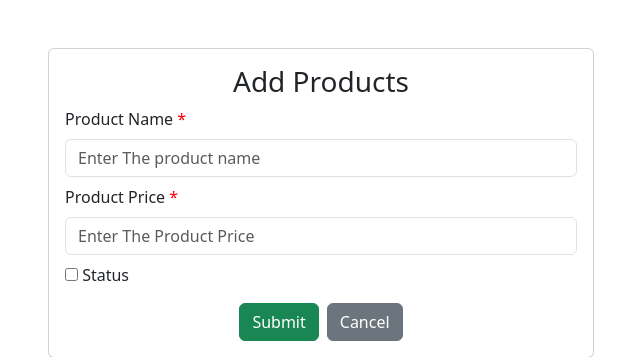
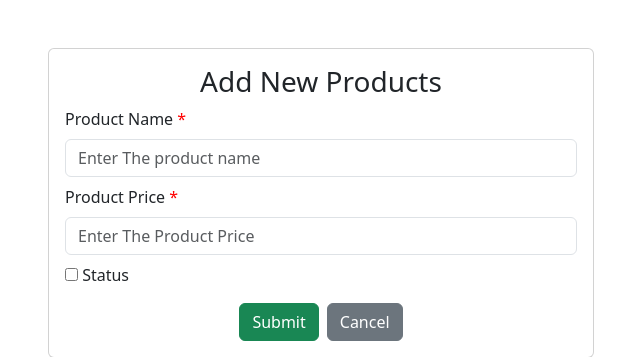
Before and after one commit to GoMadhu/Products, a Django app: page / in a window 1280 px wide. Shown: the top 357 px of the page, without its empty margins (319-959 px from the left). Run offline with Django 5.2, Linux system fonts and the light colour scheme; data that the repository does not hold is empty; some libraries are stand-ins or nearby versions.

Commit message:
secondcommit

```diff
--- a/Products/templates/home.html
+++ b/Products/templates/home.html
@@ -46,7 +46,7 @@
                             <form action="" method="post" enctype="multipart/form-data">
                                 {% csrf_token %}
                                 <div class="text-center">
-                                    <h3>Add Products</h3>
+                                    <h3>Add New Products</h3>
                                 </div>
 
                                 <div class="col-lg-12 mt-2">
```
